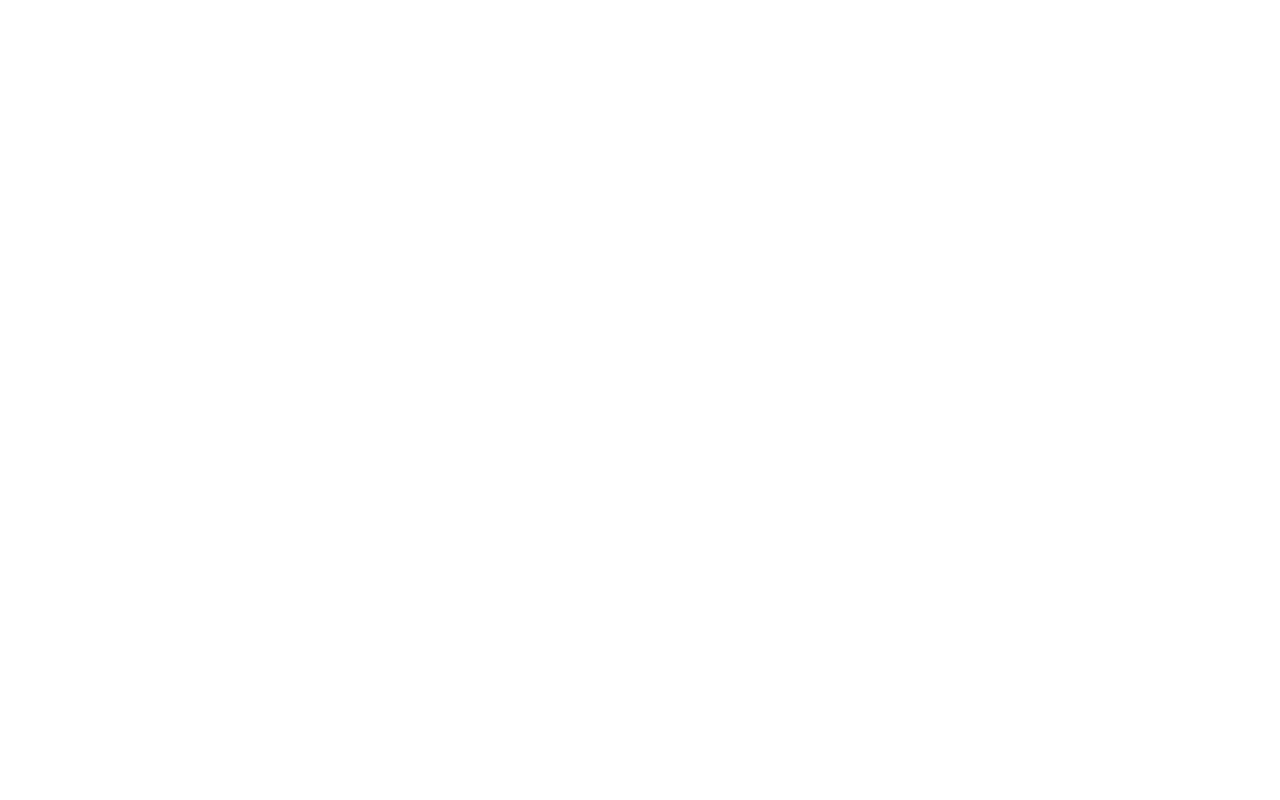
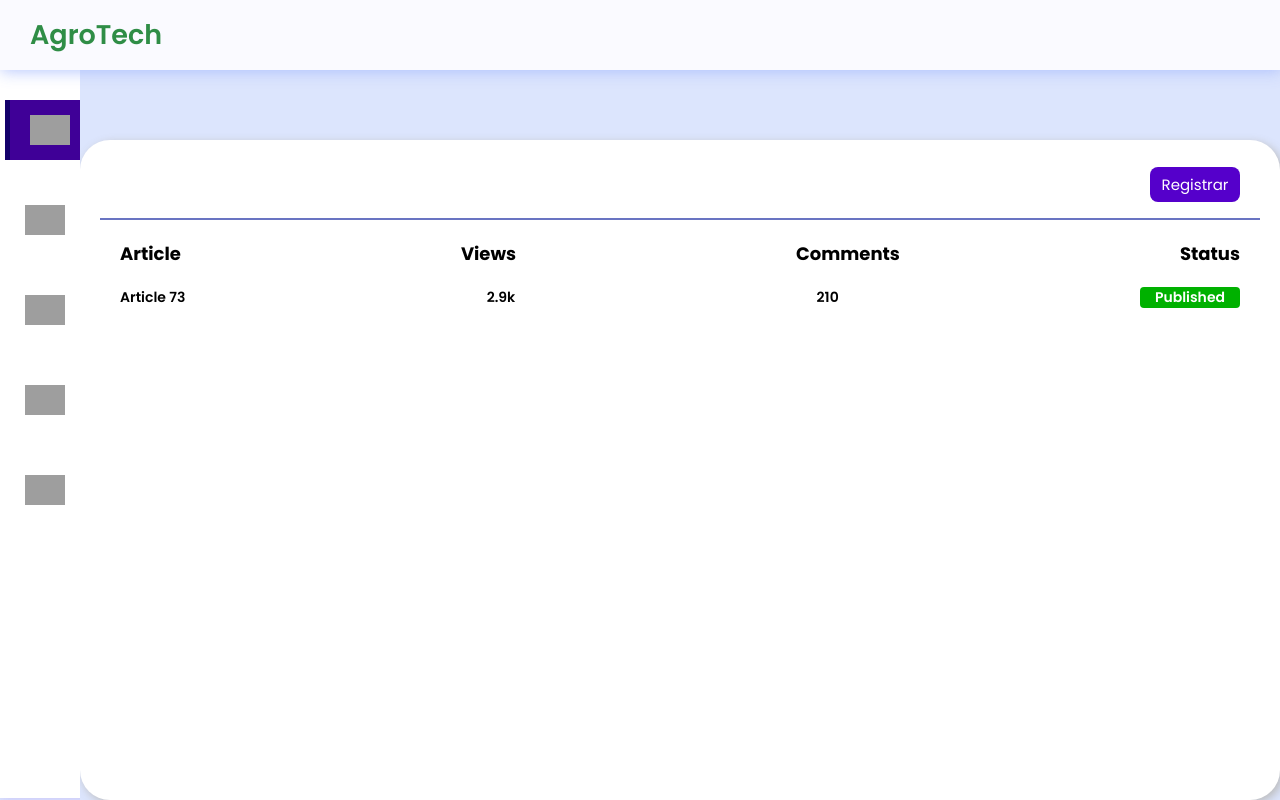
Before and after one commit to Sanzappa/AgroTech, a plain HTML site: page frontend/dashboard.html in a window 1280 px wide. Drawn offline with Linux system fonts and the light colour scheme; grey boxes are pictures that could not be loaded.

Commit message:
nice dms

```diff
--- a/backend/src/controller/usuarios.js
+++ b/backend/src/controller/usuarios.js
@@ -37,10 +37,9 @@ const login = async (req, res) => {
             if (value) {
                 let data = { "userid": usuario.id, "tipo": usuario.tipo }
                 jwt.sign(data, process.env.KEY, { expiresIn: '1m' }, function (err2, token) {
-                    console.log("a")
                     if (err2 == null) {
 
-                        res.status(200).json({ "token": token, "userid": usuario.id, "username": usuario.nome, "validacao": true }).end()
+                        res.status(200).json({ "token": token, "usertipo": usuario.tipo, "username": usuario.nome, "validacao": true }).end()
                     } else {
                         res.status(500).json(err2).end()
                     }
--- /dev/null
+++ b/frontend/dashStyle.css
@@ -0,0 +1,264 @@
+@import url("https://fonts.googleapis.com/css2?family=Poppins:ital,wght@0,100;0,200;0,300;0,400;0,500;0,600;0,700;0,800;0,900;1,100;1,200;1,300;1,400;1,500;1,600;1,700;1,800;1,900&display=swap");
+
+* {
+    margin: 0;
+    padding: 0;
+    box-sizing: border-box;
+    font-family: "Poppins", sans-serif;
+}
+
+:root {
+    --background-color1: #fafaff;
+    --background-color2: #ffffff;
+    --background-color3: #ededed;
+    --background-color4: #cad7fda4;
+    --primary-color: #4b49ac;
+    --secondary-color: #0c007d;
+    --Border-color: #3f0097;
+    --one-use-color: #3f0097;
+    --two-use-color: #5500cb;
+}
+
+body {
+    background-color: var(--background-color4);
+    max-width: 100%;
+    overflow-x: hidden;
+}
+
+header {
+    height: 70px;
+    width: 100vw;
+    padding: 0 30px;
+    background-color: var(--background-color1);
+    position: fixed;
+    z-index: 100;
+    box-shadow: 1px 1px 15px rgba(161, 182, 253, 0.825);
+    display: flex;
+    justify-content: space-between;
+    align-items: center;
+}
+
+.logo {
+    font-size: 27px;
+    font-weight: 600;
+    color: rgb(47, 141, 70);
+}
+
+.logosec {
+    gap: 60px;
+}
+
+.searchbar input {
+    width: 250px;
+    height: 42px;
+    border-radius: 50px 0 0 50px;
+    background-color: var(--background-color3);
+    padding: 0 20px;
+    font-size: 15px;
+    outline: none;
+    border: none;
+}
+
+.searchbtn {
+    width: 50px;
+    height: 42px;
+    display: flex;
+    align-items: center;
+    justify-content: center;
+    border-radius: 0px 50px 50px 0px;
+    background-color: var(--secondary-color);
+    cursor: pointer;
+}
+
+.message {
+    gap: 40px;
+    position: relative;
+    cursor: pointer;
+}
+
+.main-container {
+    display: flex;
+    width: 100vw;
+    position: relative;
+    top: 70px;
+    z-index: 1;
+}
+
+.main {
+    height: calc(100vh - 70px);
+    width: 100%;
+    overflow-y: scroll;
+    overflow-x: hidden;
+    padding: 40px 30px 30px 30px;
+}
+
+.main::-webkit-scrollbar-thumb {
+    background-image:
+        linear-gradient(to bottom, rgb(0, 0, 85), rgb(0, 0, 50));
+}
+
+.main::-webkit-scrollbar {
+    width: 5px;
+}
+
+.main::-webkit-scrollbar-track {
+    background-color: #9e9e9eb2;
+}
+
+.box-container {
+    display: flex;
+    justify-content: space-evenly;
+    align-items: center;
+    flex-wrap: wrap;
+    gap: 50px;
+}
+
+.nav {
+    min-height: 91vh;
+    width: 250px;
+    background-color: var(--background-color2);
+    position: absolute;
+    top: 0px;
+    left: 00;
+    box-shadow: 1px 1px 10px rgba(198, 189, 248, 0.825);
+    display: flex;
+    flex-direction: column;
+    justify-content: space-between;
+    overflow: hidden;
+    padding: 30px 0 20px 10px;
+}
+
+.navcontainer {
+    height: calc(100vh - 70px);
+    width: 250px;
+    position: relative;
+    overflow-y: scroll;
+    overflow-x: hidden;
+    transition: all 0.5s ease-in-out;
+}
+
+.navcontainer::-webkit-scrollbar {
+    display: none;
+}
+
+.navclose {
+    width: 80px;
+}
+
+.nav-option {
+    width: 250px;
+    height: 60px;
+    display: flex;
+    align-items: center;
+    padding: 0 30px 0 20px;
+    gap: 20px;
+    transition: all 0.1s ease-in-out;
+}
+
+.nav-option:hover {
+    border-left: 5px solid #a2a2a2;
+    background-color: #dadada;
+    cursor: pointer;
+}
+
+.nav-img {
+    height: 30px;
+}
+
+.nav-upper-options {
+    display: flex;
+    flex-direction: column;
+    align-items: center;
+    gap: 30px;
+}
+
+.option1 {
+    border-left: 5px solid #010058af;
+    background-color: var(--Border-color);
+    color: white;
+    cursor: pointer;
+}
+
+.option1:hover {
+    border-left: 5px solid #010058af;
+    background-color: var(--Border-color);
+}
+
+.report-container {
+    min-height: 300px;
+    max-width: 1200px;
+    margin: 70px auto 0px auto;
+    background-color: #ffffff;
+    border-radius: 30px;
+    box-shadow: 3px 3px 10px rgb(188, 188, 188);
+    padding: 0px 20px 20px 20px;
+}
+
+.report-header {
+    height: 80px;
+    width: 100%;
+    display: flex;
+    align-items: center;
+    justify-content: space-between;
+    padding: 20px 20px 10px 20px;
+    border-bottom: 2px solid rgba(0, 20, 151, 0.59);
+}
+
+.recent-Articles {
+    font-size: 30px;
+    font-weight: 600;
+    color: #5500cb;
+}
+
+.view {
+    height: 35px;
+    width: 90px;
+    border-radius: 8px;
+    background-color: #5500cb;
+    color: white;
+    font-size: 15px;
+    border: none;
+    cursor: pointer;
+}
+
+.report-body {
+    max-width: 1160px;
+    overflow-x: auto;
+    padding: 20px;
+}
+
+.report-topic-heading,
+.item1 {
+    width: 1120px;
+    display: flex;
+    justify-content: space-between;
+    align-items: center;
+}
+
+.t-op {
+    font-size: 18px;
+    letter-spacing: 0px;
+}
+
+.items {
+    width: 1120px;
+    margin-top: 15px;
+}
+
+.item1 {
+    margin-top: 20px;
+}
+
+.t-op-nextlvl {
+    font-size: 14px;
+    letter-spacing: 0px;
+    font-weight: 600;
+}
+
+.label-tag {
+    width: 100px;
+    text-align: center;
+    background-color: rgb(0, 177, 0);
+    color: white;
+    border-radius: 4px;
+}
--- a/frontend/dashboard.html
+++ b/frontend/dashboard.html
@@ -0,0 +1,77 @@
+<!DOCTYPE html>
+<html lang="pt-br">
+<head>
+    <meta charset="UTF-8">
+    <meta http-equiv="X-UA-Compatible" content="IE=edge">
+    <meta name="viewport" content="width=device-width,initial-scale=1.0">
+    <title>AgroTech</title>
+    <link rel="stylesheet" href="./dashStyle.css">
+</head>
+
+<body>
+    <header>
+        <div class="logosec">
+            <div class="logo">AgroTech</div>
+        </div>
+        </div>
+    </header>
+    <div class="main-container">
+        <div class="navcontainer">
+            <nav class="nav">
+                <div class="nav-upper-options">
+                    <div class="nav-option option1">
+                        <img src="https://cdn-icons-png.flaticon.com/512/75/75800.png"
+                            class="nav-img" alt="veiculos">
+                        <h3>Veiculos</h3>
+                    </div>
+                    <div class="option2 nav-option">
+                        <img src="https://static.thenounproject.com/png/3147052-200.png"
+                            class="nav-img" alt="operacoes">
+                        <h3> Operações</h3>
+                    </div>
+                    <div class="nav-option option3">
+                        <img src="https://media.geeksforgeeks.org/wp-content/uploads/20221210183320/5.png"
+                            class="nav-img" alt="report">
+                        <h3> Report</h3>
+                    </div>
+                    <div class="nav-option option4">
+                        <img src="https://media.geeksforgeeks.org/wp-content/uploads/20221210183321/6.png"
+                            class="nav-img" alt="institution">
+                        <h3> Institution</h3>
+                    </div>
+                    <div class="nav-option logout">
+                        <img src="https://media.geeksforgeeks.org/wp-content/uploads/20221210183321/7.png"
+                            class="nav-img" alt="logout">
+                        <h3>Sair</h3>
+                    </div>
+                </div>
+            </nav>
+        </div>
+            <div class="report-container">
+                <div class="report-header">
+                    <h1 class="recent-Articles"></h1>
+                    <button class="view">Registrar</button>
+                </div>
+                <div class="report-body">
+                    <div class="report-topic-heading">
+                        <h3 class="t-op">Article</h3>
+                        <h3 class="t-op">Views</h3>
+                        <h3 class="t-op">Comments</h3>
+                        <h3 class="t-op">Status</h3>
+                    </div>
+                    <div class="items">
+                        <div class="item1">
+                            <h3 class="t-op-nextlvl">Article 73</h3>
+                            <h3 class="t-op-nextlvl">2.9k</h3>
+                            <h3 class="t-op-nextlvl">210</h3>
+                            <h3 class="t-op-nextlvl label-tag">Published</h3>
+                        </div>
+                        </div>
+                    </div>
+                </div>
+            </div>
+        </div>
+    </div>
+    <script src="./dashScript.js"></script>
+</body>
+</html>
```
Also changed, not shown: frontend/funcionario.html (added, +12 -0 lines), frontend/login.html (+4 -2 lines), frontend/script.js (+6 -4 lines), frontend/style.css (+2 -30 lines), frontend/dashScript.js (added).
